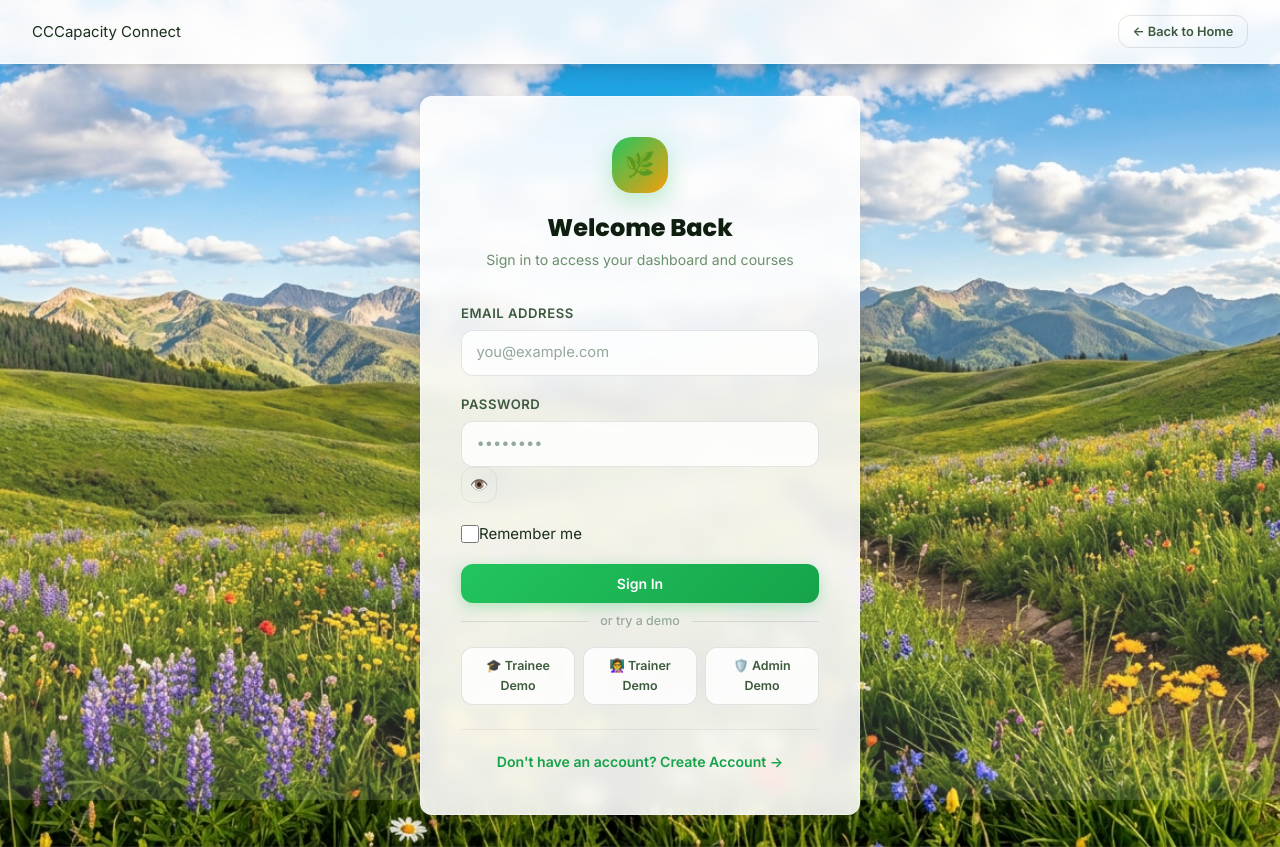
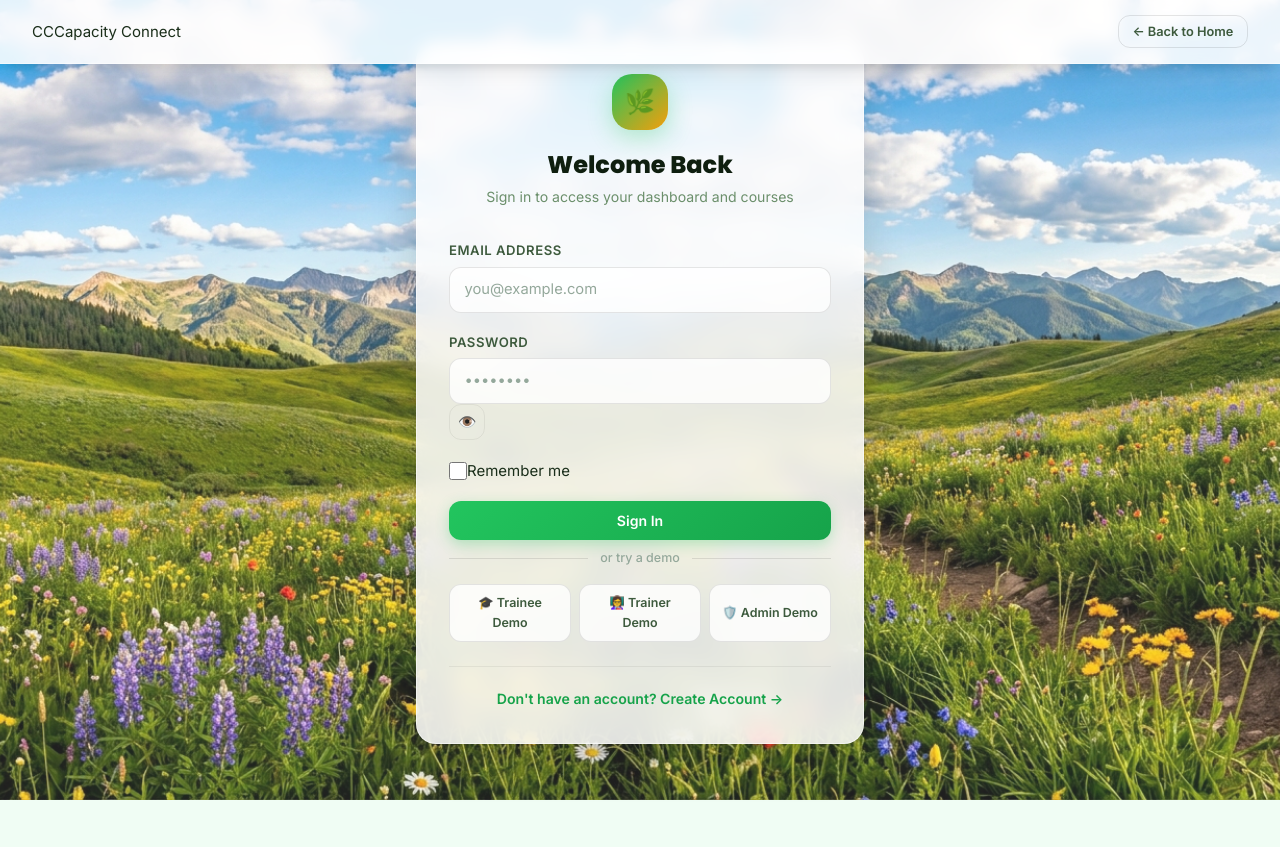
Before and after one commit to frenky-dude2123/Capacity_Connect_Project, a React (Vite) app in the folder frontend/: page /login in a window 1280 px wide. After the commit the page ends 800 px from the top, so only its background shows below. Built offline with nearby package versions, Linux system fonts and the light colour scheme; no server answers.

Commit message:
Refine login card layout and fix demo auth bypass with useNavigate

```diff
--- a/frontend/src/components/Screen1Auth.jsx
+++ b/frontend/src/components/Screen1Auth.jsx
@@ -1,8 +1,12 @@
 import React, { useState } from 'react';
+import { useNavigate } from 'react-router-dom';
+import { useAuth } from '../contexts/AuthContext';
 
 const API_BASE_URL = (import.meta.env?.VITE_API_URL || 'http://localhost:5000').replace(/\/$/, '') + '/api';
 
 export default function Screen1Auth({ onLogin }) {
+  const navigate = useNavigate();
+  const { setUser: setAuthUser } = useAuth();
   const [mode, setMode] = useState('login');
   const [formData, setFormData] = useState({
     email: '',
@@ -19,6 +23,16 @@ export default function Screen1Auth({ onLogin }) {
   const handleInputChange = (e) => {
     const { name, value } = e.target;
     setFormData((prev) => ({ ...prev, [name]: value }));
+  };
+
+  const completeDemoLogin = (email, role, name) => {
+    const demoUser = { id: `demo-${Date.now()}`, email, role, name };
+    const demoToken = `mock-jwt-token-${demoUser.id}-${role}-${Date.now()}`;
+    localStorage.setItem('capacity_connect_token', demoToken);
+    localStorage.setItem('capacity_connect_user', JSON.stringify(demoUser));
+    setAuthUser(demoUser);
+    onLogin && onLogin(demoUser);
+    navigate(role === 'admin' ? '/admin' : '/dashboard');
   };
 
   const handleSubmit = async (e) => {
@@ -61,14 +75,11 @@ export default function Screen1Auth({ onLogin }) {
       const data = await response.json();
       const userSession = data.user || data.session || { email: formData.email, role: formData.role || 'trainee', name: formData.fullName };
       onLogin && onLogin(userSession);
+      navigate(userSession.role === 'admin' ? '/admin' : '/dashboard');
     } catch (err) {
       const isNetwork = err.message.includes('Failed to fetch') || err.message.includes('NetworkError') || err.message.includes('fetch');
       if (isNetwork && mode === 'login') {
-        setAuthData({
-          status: 'demo',
-          message: 'Backend unreachable — using demo mode',
-          user: { email: formData.email, role: formData.role || 'trainee', name: formData.fullName || 'Demo User' }
-        });
+        completeDemoLogin(formData.email, formData.role || 'trainee', formData.fullName || 'Demo User');
       } else {
         setLoginError(err.message || 'Error connecting to auth service');
       }
@@ -81,6 +92,7 @@ export default function Screen1Auth({ onLogin }) {
     setFormData({ email, password, fullName: role === 'trainee' ? 'Jane Doe' : role === 'trainer' ? 'Elena Rostova' : 'Admin User', role });
     setMode('login');
     setAuthData(null);
+    completeDemoLogin(email, role, formData.fullName || role === 'trainee' ? 'Jane Doe' : role === 'trainer' ? 'Elena Rostova' : 'Admin User');
   };
 
   return (
--- a/frontend/src/styles/index.css
+++ b/frontend/src/styles/index.css
@@ -1162,7 +1162,8 @@ h4 { font-size: 1.1rem; }
   display: flex;
   align-items: center;
   justify-content: center;
-  padding: calc(var(--nav-height) + 2rem) 1.5rem 2rem;
+  min-height: calc(100vh - 4rem);
+  padding: 1.5rem;
   position: relative;
   z-index: 2;
 }
@@ -1170,14 +1171,18 @@ h4 { font-size: 1.1rem; }
 /* ---------- Auth Form ---------- */
 .auth-card {
   width: 100%;
-  max-width: 440px;
-  padding: 2.5rem;
-  background: rgba(255, 255, 255, 0.88);
-  backdrop-filter: blur(8px);
-  -webkit-backdrop-filter: blur(8px);
-  border: 1px solid rgba(255, 255, 255, 0.4);
-  box-shadow: 0 10px 25px -5px rgba(0, 0, 0, 0.1), 0 8px 10px -6px rgba(0, 0, 0, 0.1);
-  border-radius: 12px;
+  max-width: 28rem;
+  margin-left: auto;
+  margin-right: auto;
+  margin-top: auto;
+  margin-bottom: 2rem;
+  padding: 2rem;
+  background: rgba(255, 255, 255, 0.85);
+  backdrop-filter: blur(12px);
+  -webkit-backdrop-filter: blur(12px);
+  border: 1px solid rgba(255, 255, 255, 0.5);
+  box-shadow: 0 20px 40px rgba(0, 0, 0, 0.15);
+  border-radius: 20px;
 }
 .auth-card .auth-logo {
   width: 56px;
```
